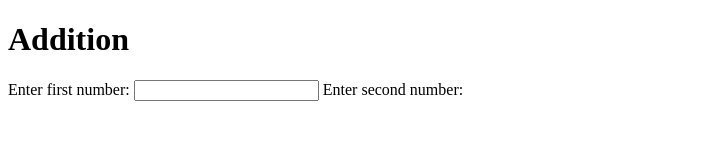
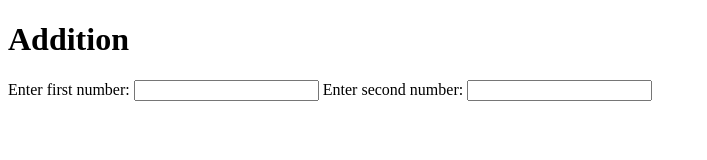
Before and after one commit to TalemanJan/Calculator-, a plain HTML site: page index.html in a window 1280 px wide. Shown: the whole page, without its empty margins (0-707 px from the left). Drawn offline with Linux system fonts and the light colour scheme.

Commit message:
added html

```diff
--- a/index.html
+++ b/index.html
@@ -13,7 +13,7 @@
 	<label for="num1">Enter first number:</label>
 	<input type="text" id="num1">
 	<label for="num2">Enter second number:</label>
-
+	<input type="text" id="num2">
 
 
 
```
